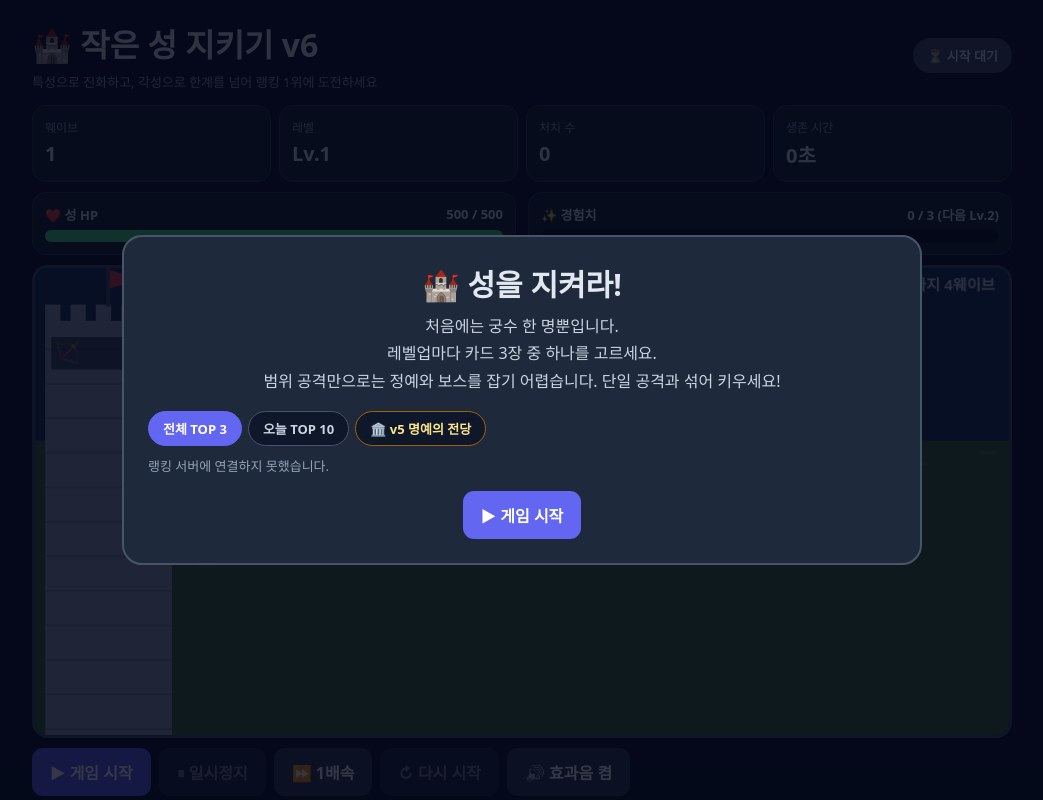
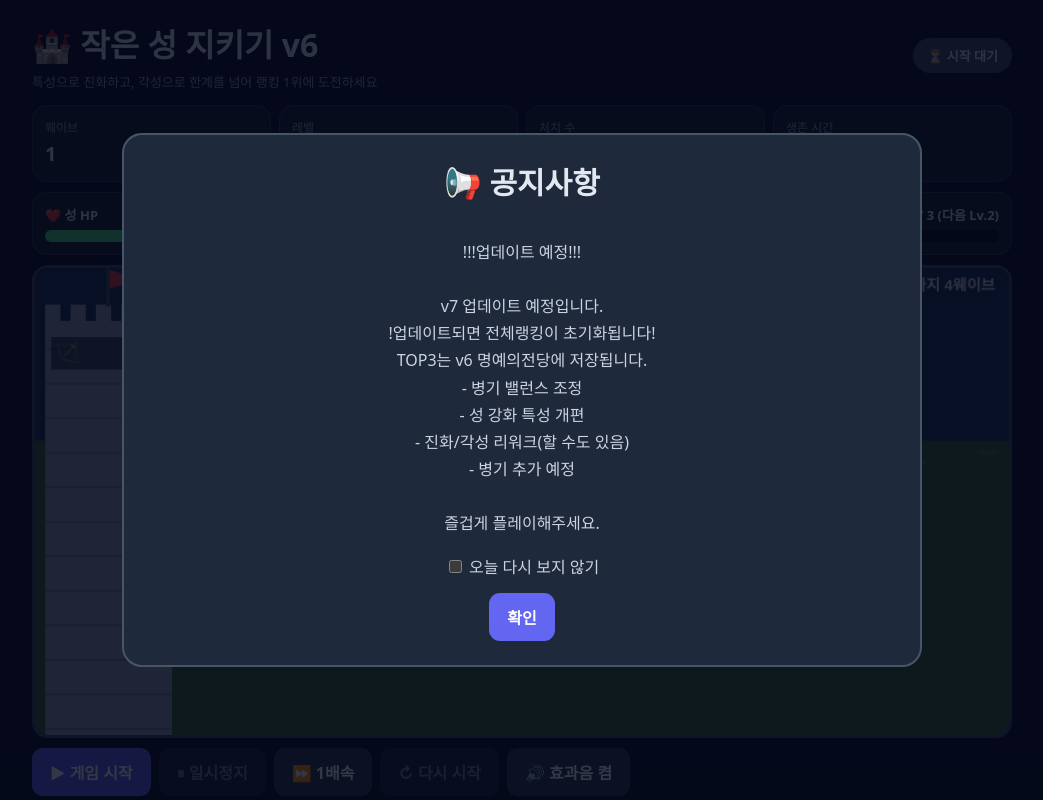
Before and after one commit to donghwikimdonghwi/castle-defense, a plain HTML site: page index.html in a window 1280 px wide. Shown: the top 800 px of the page, without its empty margins (118-1161 px from the left). Drawn offline with Linux system fonts and the light colour scheme; no server answers.

Commit message:
add notice_v6.1.html

```diff
--- a/index.html
+++ b/index.html
@@ -257,7 +257,8 @@
     <h2 id="modalTitle">🏰 성을 지켜라!</h2>
     <p id="modalText">처음에는 궁수 한 명뿐입니다.
 레벨업마다 카드 3장 중 하나를 고르세요.
-범위 공격만으로는 정예와 보스를 잡기 어렵습니다. 단일 공격과 섞어 키우세요!</p>
+부적절한 닉네임은 경고없이 삭제될 수 있습니다.
+개발자: 김동휘</p>
     <div id="dmgReport" class="dmg-report" hidden></div>
     <div id="rankSubmit" class="rank-submit" hidden>
       <div class="dmg-head">🏆 랭킹 등록</div>
@@ -283,6 +284,37 @@
       <span class="key-hint">키보드 1 / 2 / 3 선택 · R 리롤</span>
     </div>
     <button id="modalBtn" class="btn primary" type="button">▶ 게임 시작</button>
+  </div>
+</div>
+/* =========================================================
+   16. 공지사항
+   ========================================================= */
+<div id="noticeModal" class="modal">
+  <div class="modal-box">
+    <h2>📢 공지사항</h2>
+
+    <p>
+!!!업데이트 예정!!!
+
+v7 업데이트 예정입니다.
+!업데이트되면 전체랭킹이 초기화됩니다!
+TOP3는 v6 명예의전당에 저장됩니다.
+- 병기 밸런스 조정
+- 성 강화 특성 개편
+- 진화/각성 리워크(할 수도 있음)
+- 병기 추가 예정
+
+즐겁게 플레이해주세요.
+    </p>
+
+    <label style="display:block;margin:15px 0;color:#cbd5e1;">
+      <input type="checkbox" id="hideToday">
+      오늘 다시 보지 않기
+    </label>
+
+    <button id="noticeBtn" class="btn primary">
+      확인
+    </button>
   </div>
 </div>
 <script>
@@ -2676,6 +2708,24 @@ $("modalRank").hidden = !rankEnabled();
 renderRankBoards();
 loadRanking();
 loadHall();
+const NOTICE_KEY = "castle_notice_v6.1";
+if (localStorage.getItem(NOTICE_KEY) !== "1") {
+
+  $("modal").hidden = true;
+
+  $("noticeBtn").addEventListener("click", () => {
+
+    if ($("hideToday").checked) {
+      localStorage.setItem(NOTICE_KEY, "1");
+    }
+
+    $("noticeModal").hidden = true;
+    $("modal").hidden = false;
+  });
+
+} else {
+  $("noticeModal").hidden = true;
+}
 requestAnimationFrame(loop);
 </script>
 </body>
```
